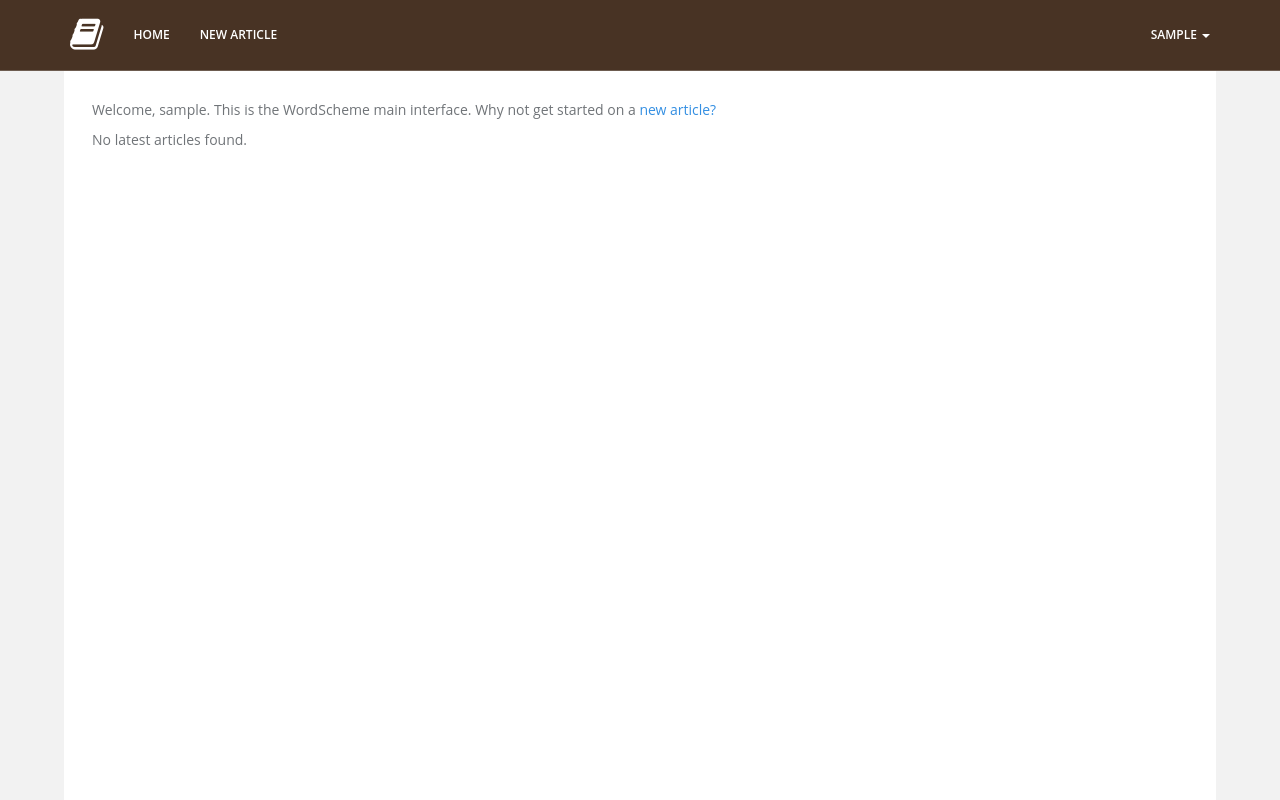
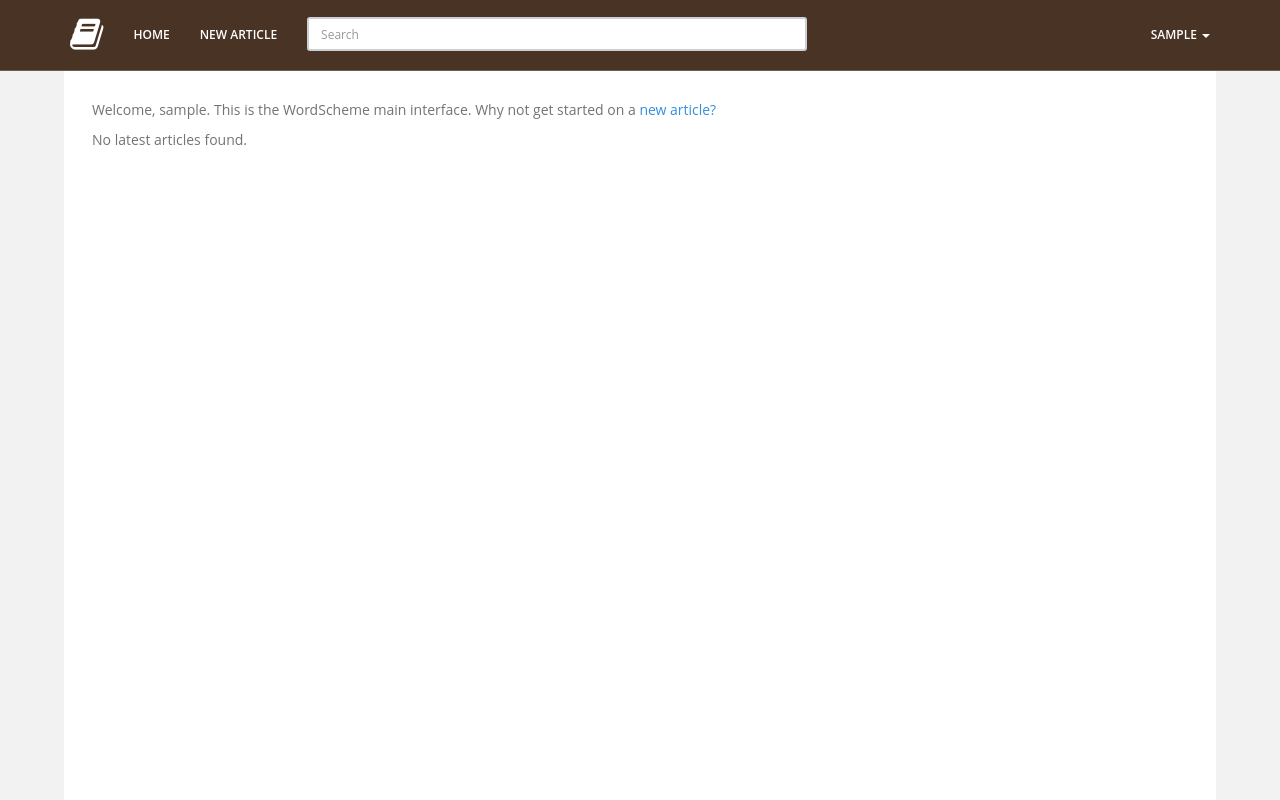
Before and after one commit to rolsn/wordscheme, a Django app: page /main/ in a window 1280 px wide. Run offline with Django 3.2, Linux system fonts and the light colour scheme; the visitor is signed in with stand-in values (Sample User, id 1); data comes from the database, SQL or seed files in the repository; data that the repository does not hold is empty; parts of the project's set-up code (start-up, migrations or seed data) failed here and were passed over; some libraries are stand-ins or nearby versions.

Commit message:
ui support for searching

```diff
--- a/ws/wordscheme/website/static/website/css/main.css
+++ b/ws/wordscheme/website/static/website/css/main.css
@@ -81,6 +81,9 @@ p { font-size: 14px; }
 
 .return-link { float:right; }
 
+#search-form-group > input { width: 500px; }
+#search-form-group > button { visibility:hidden }
+
 #user-banner {
     margin: -30px -2em 0 -2em;
     height: 250px;
--- a/ws/wordscheme/website/templates/website/nav.html
+++ b/ws/wordscheme/website/templates/website/nav.html
@@ -1,6 +1,8 @@
 {% block nav %}
 
     {% if current_user.is_authenticated %}
+    {% csrf_token %}
+
     <div class="app-nav-main">
         <div id="navigation" class="header navbar navbar-transparent navbar-fixed-top">
             <!-- begin container -->
@@ -14,12 +16,19 @@
                     </a>
                 </div>
                 <!-- end navbar-header -->
+
                 <!-- begin navbar-collapse -->
                 <div id="nav-links" class="collapse navbar-collapse" id="header-navbar">
                     <ul class="nav navbar-nav navbar-left">
                         <li><a href="{% url 'website:main' %}" data-click="scroll-to-target">Home</a></li>
                         <li><a href="{% url 'website:new_article' %}" data-click="scroll-to-target">New Article</a></li>
                     </ul>
+                    <form class="navbar-form navbar-left" role="search">
+                        <div id="search-form-group" class="form-group">
+                          <input type="text" class="form-control" placeholder="Search">
+                          <button type="submit" class="btn btn-default">Submit</a>
+                        </div>
+                    </form>
                     <ul class="nav navbar-nav navbar-right">
                         <li class="active dropdown">
                             <a href="#home" data-click="scroll-to-target" data-toggle="dropdown">{{ current_user }} <b class="caret"></b></a>
```
Lines whose indentation alone changed are shown as unchanged.
